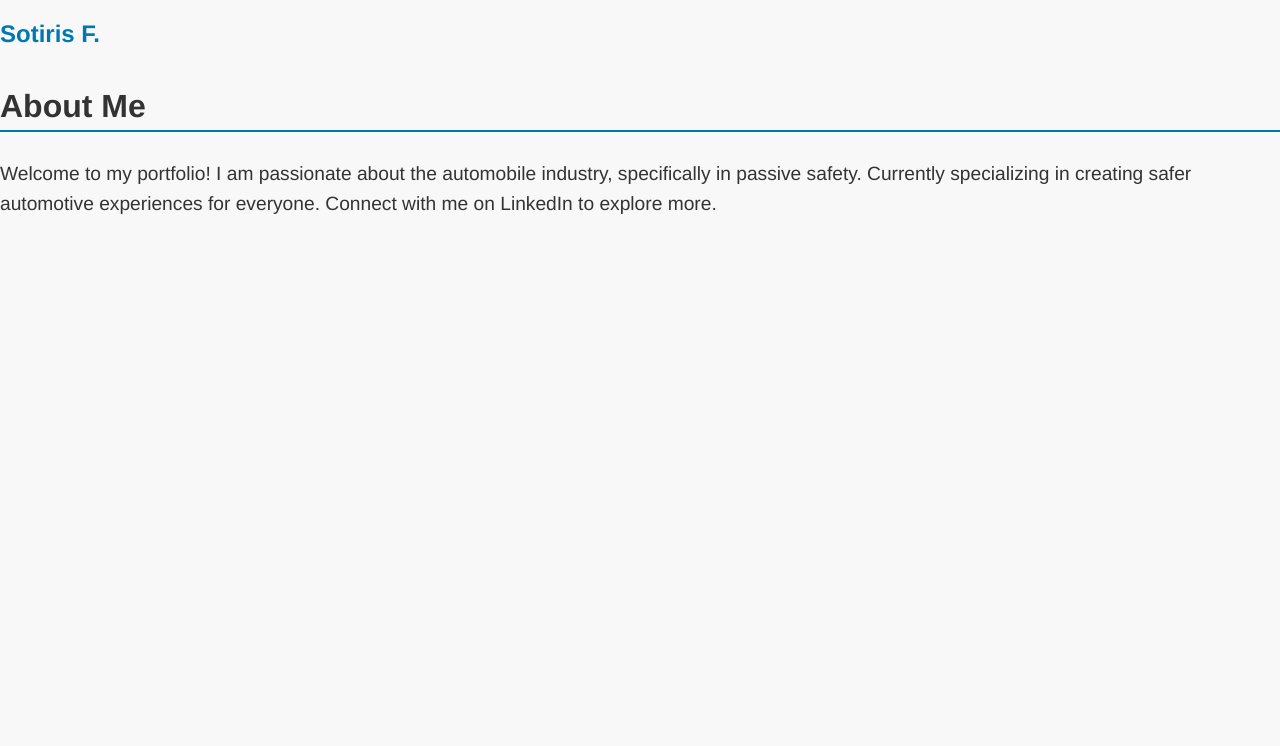
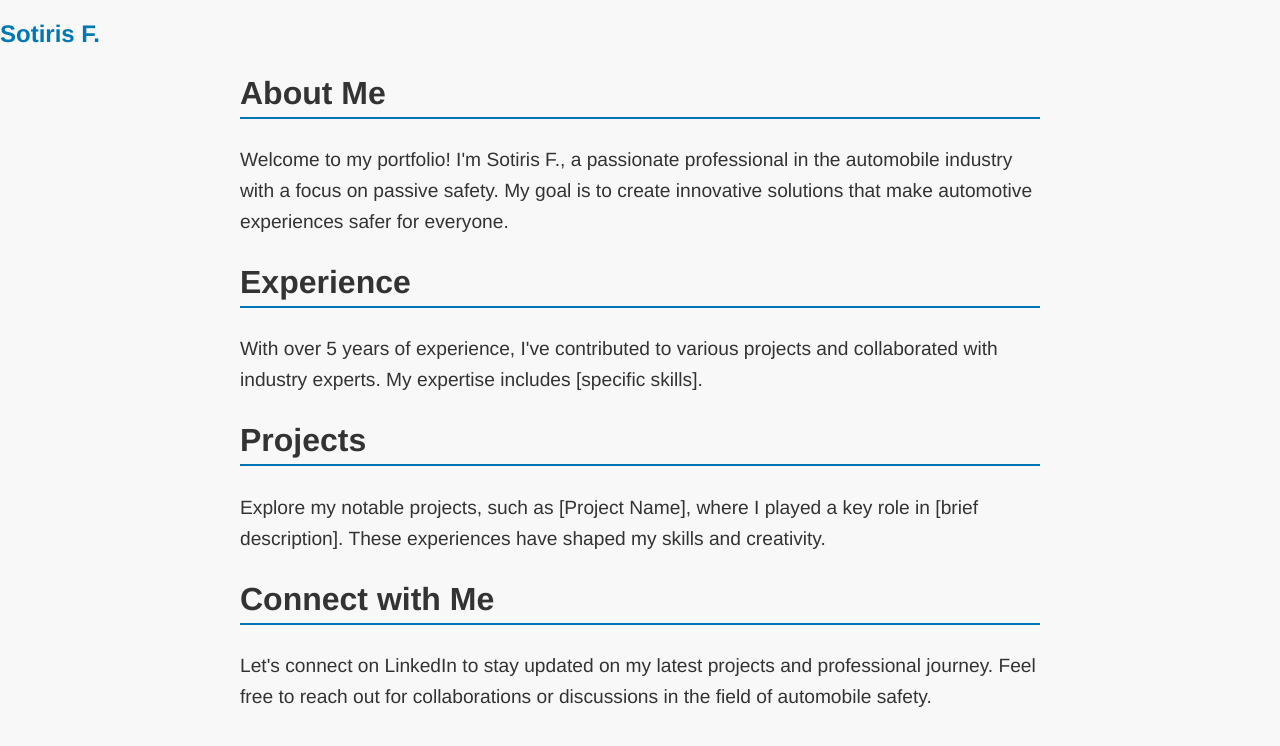
Before and after one commit to sotisfo/sotisfo.github.io, a plain HTML site: page index.html in a window 1280 px wide. Drawn offline with Linux system fonts and the light colour scheme.

Commit message:
Update index.html

```diff
--- a/index.html
+++ b/index.html
@@ -16,10 +16,22 @@
         <a class="badge-base__link LI-simple-link" href="https://www.linkedin.com/in/sotirisfotopoulos?utm_source=share&utm_campaign=share_via&utm_content=profile&utm_medium=ios_app">Sotiris F.</a>
     </div>
 
-    <!-- Additional Content -->
-    <section>
+    <!-- Richer Content -->
+    <section class="container">
         <h2>About Me</h2>
-        <p>Welcome to my portfolio! I am passionate about the automobile industry, specifically in passive safety. Currently specializing in creating safer automotive experiences for everyone. Connect with me on LinkedIn to explore more.</p>
+        <p>Welcome to my portfolio! I'm Sotiris F., a passionate professional in the automobile industry with a focus on passive safety. My goal is to create innovative solutions that make automotive experiences safer for everyone.</p>
+
+        <h2>Experience</h2>
+        <p>With over 5 years of experience, I've contributed to various projects and collaborated with industry experts. My expertise includes [specific skills].</p>
+
+        <h2>Projects</h2>
+        <p>Explore my notable projects, such as [Project Name], where I played a key role in [brief description]. These experiences have shaped my skills and creativity.</p>
+
+        <h2>Connect with Me</h2>
+        <p>Let's connect on LinkedIn to stay updated on my latest projects and professional journey. Feel free to reach out for collaborations or discussions in the field of automobile safety.</p>
+
+        <!-- Add more sections as needed -->
+
     </section>
 
     <!-- Your additional content goes here -->
```
